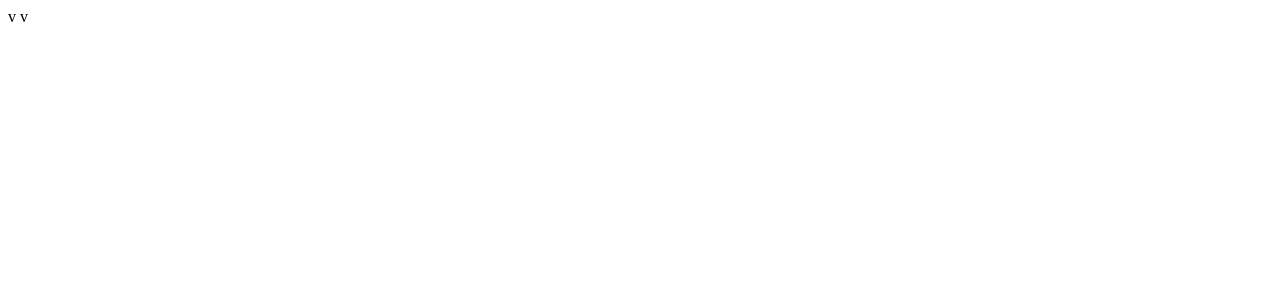
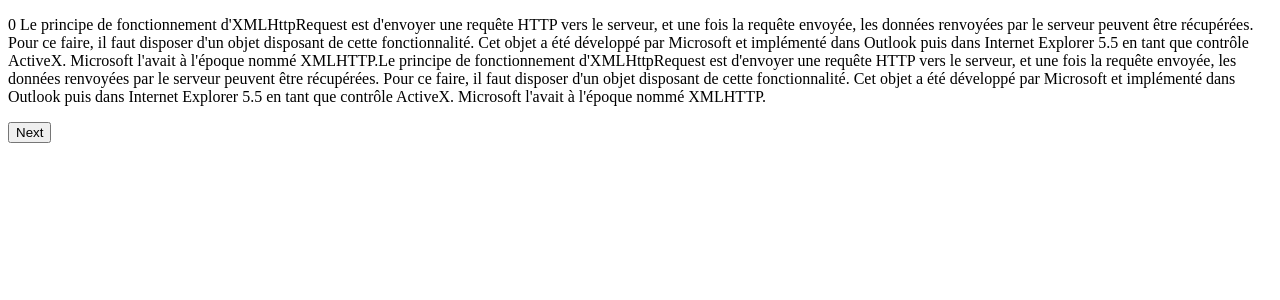
Before and after one commit to developerGroupWeb/codeTest, a PHP site: page / in a window 1280 px wide. Before the commit the part shown is almost empty. Shown: the top 300 px of the page. Run offline with PHP 8.4, Linux system fonts and the light colour scheme.

Commit message:
update file

```diff
--- a/index.php
+++ b/index.php
@@ -1,2 +1,73 @@
-v
-v
+<!DOCTYPE html>
+<html lang="fr">
+<head>
+    <meta charset="utf-8"/>
+    <meta name="description" content="Une formation compelte sur Jquery"/>
+    <meta http-equiv="content-language" content="fr"/>
+    <link rel="stylesheet" href="css/styles.css"/>
+    <title>Maitriser Jquery</title>
+    <script src="https://code.jquery.com/jquery-3.3.1.min.js"></script>
+</head>
+<body>
+
+<div id="hide0">
+
+    <p>
+        0 Le principe de fonctionnement d'XMLHttpRequest est d'envoyer une requête HTTP vers le serveur,
+        et une fois la requête envoyée, les données renvoyées par le serveur peuvent être récupérées. Pour ce faire,
+        il faut disposer d'un objet disposant de cette fonctionnalité. Cet objet a été développé par Microsoft et implémenté
+        dans Outlook puis dans Internet Explorer
+        5.5 en tant que contrôle ActiveX. Microsoft l'avait à l'époque nommé XMLHTTP.Le principe de fonctionnement d'XMLHttpRequest est d'envoyer une requête HTTP vers le serveur,
+        et une fois la requête envoyée, les données renvoyées par le serveur peuvent être récupérées. Pour ce faire,
+        il faut disposer d'un objet disposant de cette fonctionnalité. Cet objet a été développé par Microsoft et implémenté
+        dans Outlook puis dans Internet Explorer
+        5.5 en tant que contrôle ActiveX. Microsoft l'avait à l'époque nommé XMLHTTP.
+    </p>
+    <button class="nextfiled" id="0">Next</button>
+</div>
+<div id="hide1">
+    <p>
+       1 Le principe de fonctionnement d'XMLHttpRequest est d'envoyer une requête HTTP vers le serveur,
+        et une fois la requête envoyée, les données renvoyées par le serveur peuvent être récupérées. Pour ce faire,
+        il faut disposer d'un objet disposant de cette fonctionnalité. Cet objet a été développé par Microsoft et implémenté
+        dans Outlook puis dans Internet Explorer
+        5.5 en tant que contrôle ActiveX. Microsoft l'avait à l'époque nommé XMLHTTP.Le principe de fonctionnement d'XMLHttpRequest est d'envoyer une requête HTTP vers le serveur,
+        et une fois la requête envoyée, les données renvoyées par le serveur peuvent être récupérées. Pour ce faire,
+        il faut disposer d'un objet disposant de cette fonctionnalité. Cet objet a été développé par Microsoft et implémenté
+        dans Outlook puis dans Internet Explorer
+        5.5 en tant que contrôle ActiveX. Microsoft l'avait à l'époque nommé XMLHTTP.
+    </p>
+    <button class="nextfiled" id="1">Next</button>
+</div>
+<div id="hide2">
+    <p>
+        2 Le principe de fonctionnement d'XMLHttpRequest est d'envoyer une requête HTTP vers le serveur,
+        et une fois la requête envoyée, les données renvoyées par le serveur peuvent être récupérées. Pour ce faire,
+        il faut disposer d'un objet disposant de cette fonctionnalité. Cet objet a été développé par Microsoft et implémenté
+        dans Outlook puis dans Internet Explorer
+        5.5 en tant que contrôle ActiveX. Microsoft l'avait à l'époque nommé XMLHTTP.Le principe de fonctionnement d'XMLHttpRequest est d'envoyer une requête HTTP vers le serveur,
+        et une fois la requête envoyée, les données renvoyées par le serveur peuvent être récupérées. Pour ce faire,
+        il faut disposer d'un objet disposant de cette fonctionnalité. Cet objet a été développé par Microsoft et implémenté
+        dans Outlook puis dans Internet Explorer
+        5.5 en tant que contrôle ActiveX. Microsoft l'avait à l'époque nommé XMLHTTP.
+    </p>
+    <button class="nextfiled" id="2">Next</button>
+</div>
+<div id="hide3">
+    <p>
+        3 Le principe de fonctionnement d'XMLHttpRequest est d'envoyer une requête HTTP vers le serveur,
+        et une fois la requête envoyée, les données renvoyées par le serveur peuvent être récupérées. Pour ce faire,
+        il faut disposer d'un objet disposant de cette fonctionnalité. Cet objet a été développé par Microsoft et implémenté
+        dans Outlook puis dans Internet Explorer
+        5.5 en tant que contrôle ActiveX. Microsoft l'avait à l'époque nommé XMLHTTP.Le principe de fonctionnement d'XMLHttpRequest est d'envoyer une requête HTTP vers le serveur,
+        et une fois la requête envoyée, les données renvoyées par le serveur peuvent être récupérées. Pour ce faire,
+        il faut disposer d'un objet disposant de cette fonctionnalité. Cet objet a été développé par Microsoft et implémenté
+        dans Outlook puis dans Internet Explorer
+        5.5 en tant que contrôle ActiveX. Microsoft l'avait à l'époque nommé XMLHTTP.
+    </p>
+    <button class="nextfiled" id="3">Next</button>
+</div>
+
+<script src="hideShow.js"></script>
+</body>
+</html>
```
